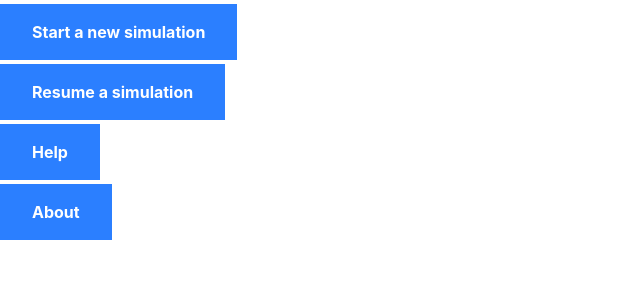
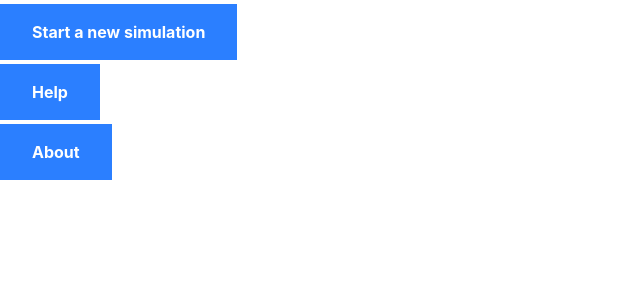
Before and after one commit to stephenmhudak/Poverty-Simulator, a Vue app: page / in a window 1280 px wide. Shown: the top 300 px of the page, without its empty margins (0-640 px from the left). Built offline with nearby package versions, Linux system fonts and the light colour scheme.

Commit message:
change: minor setup changes

```diff
--- a/src/Pages/Home.vue
+++ b/src/Pages/Home.vue
@@ -9,15 +9,7 @@ import PsButton from '../Components/PsButton.vue';
             color="blue"
             :disabled="false"
             class="block my-1"
-            to="/new"
-                />
-
-        <PsButton
-            label="Resume a simulation"
-            color="blue"
-            :disabled="false"
-            class="block my-1"
-            to="/resume"
+            to="/start"
         />
 
         <PsButton
--- a/src/Pages/Simulation/index.vue
+++ b/src/Pages/Simulation/index.vue
@@ -2,13 +2,21 @@
 import { useUserStore } from '../../Stores/UserStore.ts';
 import { useSimulationStore } from '../../Stores/SimulationStore.ts';
 
-const userStore = useUserStore;
-const simulationStore = useSimulationStore;
+import Start from '../Start/index.vue';
+
+const userStore = useUserStore();
+const simulationStore = useSimulationStore();
 </script>
 
 <template>
-    <!-- Avatar -->
-    <!-- Work and Bank Balances -->
-    <!-- Day's Events -->
-    <!-- Actions -->
+    <Start
+        v-show="userStore.firstName === '' || userStore.lastName === '' || userStore.age === 0 || userStore.gender === ''" />
+
+    <template
+        v-show="userStore.firstName !== '' || userStore.lastName !== '' || userStore.age !== 0 || userStore.gender !== ''">
+        <!-- Avatar -->
+        <!-- Work and Bank Balances -->
+        <!-- Day's Events -->
+        <!-- Actions -->
+    </template>
 </template>
--- a/src/Stores/UserStore.ts
+++ b/src/Stores/UserStore.ts
@@ -5,10 +5,12 @@ export const useUserStore = defineStore('User', () => {
     const firstName = ref<string>('');
     const lastName = ref<string>('');
     const age = ref<number>(0);
+    const gender = ref<string>('');
 
     return {
         firstName,
         lastName,
-        age
+        age,
+        gender
     }
 })
--- a/src/router.ts
+++ b/src/router.ts
@@ -1,12 +1,10 @@
 import { createWebHistory, createRouter } from 'vue-router'
 
 import Home from './Pages/Home.vue'
-import New from './Pages/New/index.vue'
 import Simulation from './Pages/Simulation/index.vue'
 
 const routes = [
   { path: '/', component: Home },
-  { path: '/new', component: New },
   { path: '/simulation', component: Simulation },
 ]
 
```
Also changed, not shown: src/Pages/Start/UserInfo.vue (renamed from src/Pages/New/UserInfo.vue), src/Pages/Start/index.vue (renamed from src/Pages/New/index.vue).
